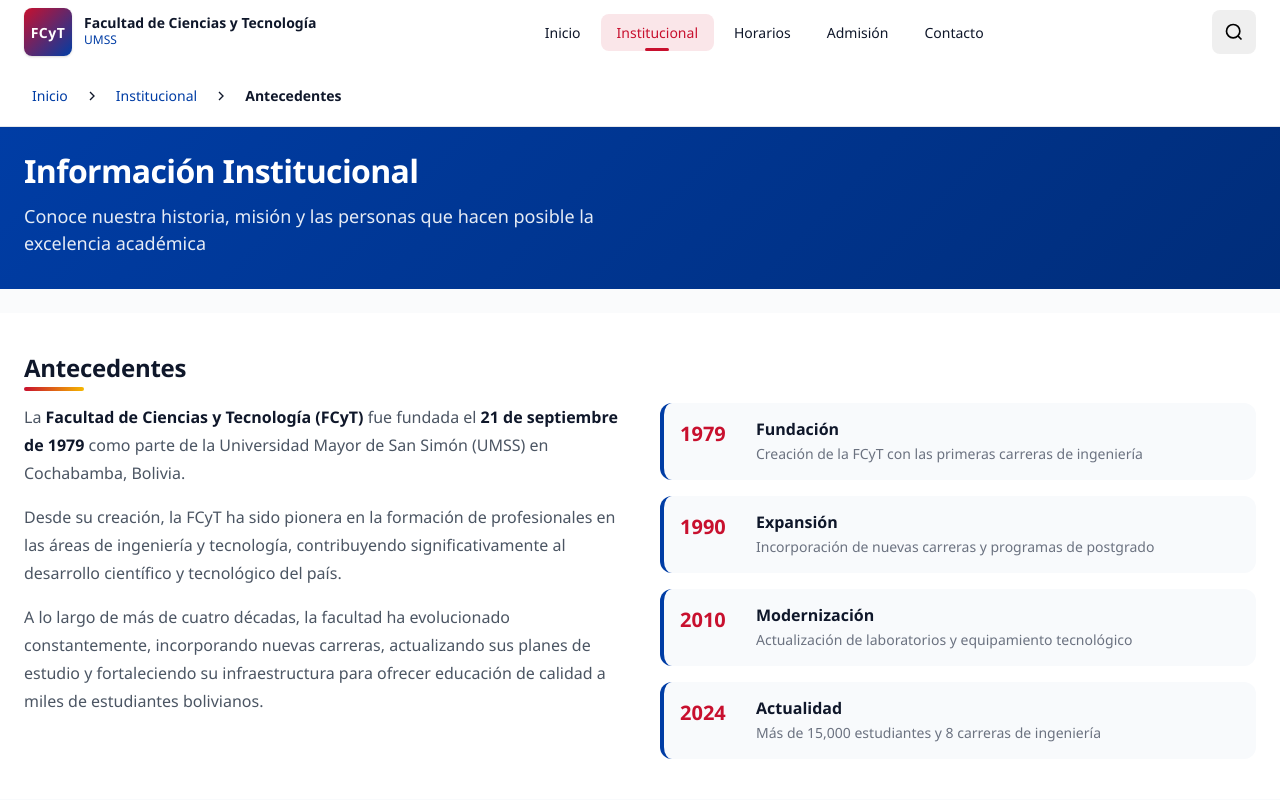
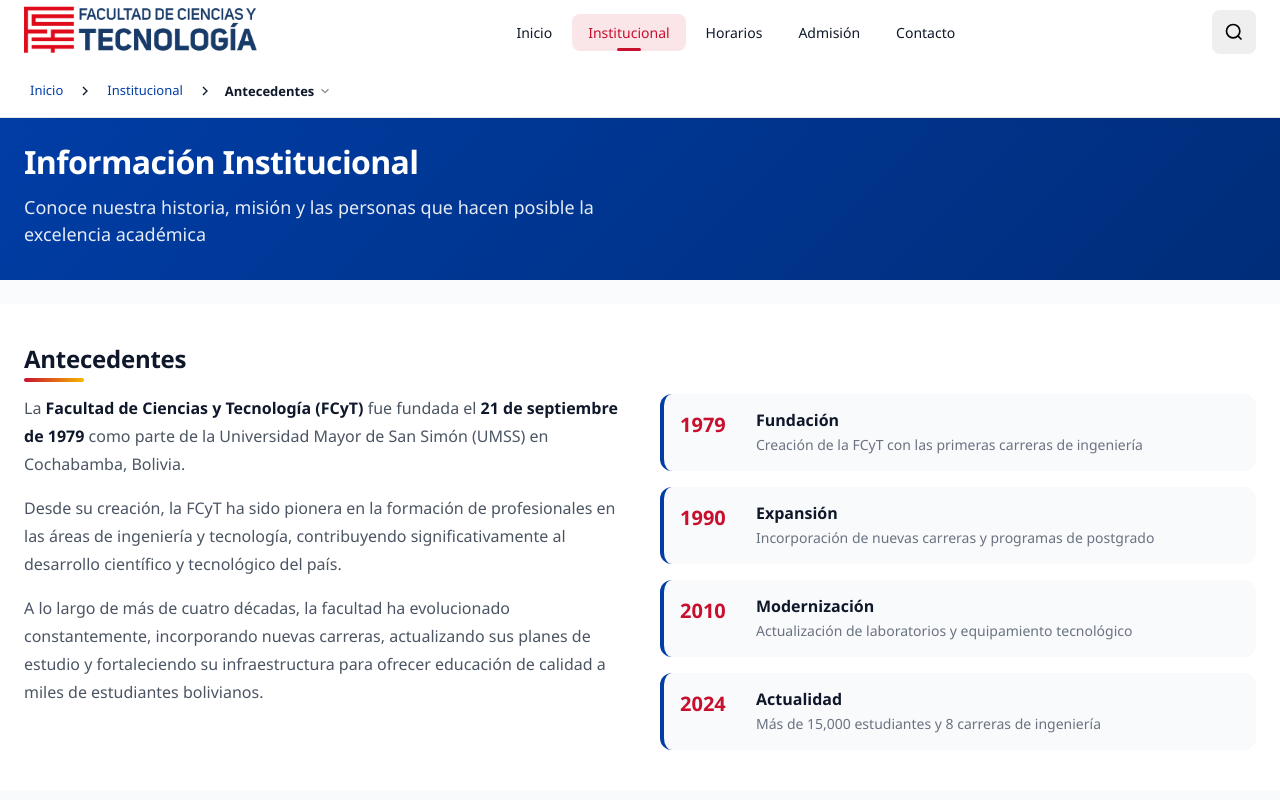
Before and after one commit to jh0nz/prototipo, a Vue app: page /institucional in a window 1280 px wide. Shown: the top 800 px of the page. Built offline with nearby package versions, Linux system fonts and the light colour scheme; the HTML template or start-up script is replaced by a standard one.

Commit message:
feat: Implement AppHeader, Breadcrumb navigation, and Institutional view with supporting assets and composables.

```diff
--- a/package.json
+++ b/package.json
@@ -7,7 +7,7 @@
     "node": "^20.19.0 || >=22.12.0"
   },
   "scripts": {
-    "dev": "vite",
+    "dev": "vite --host 0.0.0.0",
     "build": "run-p type-check \"build-only {@}\" --",
     "preview": "vite preview",
     "build-only": "vite build",
--- a/src/components/layout/AppHeader.vue
+++ b/src/components/layout/AppHeader.vue
@@ -5,11 +5,7 @@
       <RouterLink to="/" class="header__logo" aria-label="FCyT UMSS - Ir al inicio">
         <div class="logo">
           <div class="logo__icon">
-            <span class="logo__icon-text">FCyT</span>
-          </div>
-          <div class="logo__text hide-mobile">
-            <span class="logo__title">Facultad de Ciencias y Tecnología</span>
-            <span class="logo__subtitle">UMSS</span>
+            <img src="@/assets/fcyt.png" alt="Facultad de Ciencias y Tecnología - UMSS" class="logo__image" />
           </div>
         </div>
       </RouterLink>
@@ -180,21 +176,24 @@ onUnmounted(() => {
 }
 
 .logo__icon {
-  width: 48px;
-  height: 48px;
-  background: linear-gradient(135deg, var(--color-primary), var(--color-secondary));
-  border-radius: var(--radius-md);
+  width: auto;
+  height: 52px; /* Aumentado para mejor visibilidad dentro del header de 64px */
   display: flex;
   align-items: center;
-  justify-content: center;
-  box-shadow: var(--shadow-sm);
 }
 
-.logo__icon-text {
-  color: white;
-  font-size: var(--font-size-sm);
-  font-weight: var(--font-weight-bold);
-  letter-spacing: 0.5px;
+.logo__image {
+  height: 100%;
+  width: auto;
+  object-fit: contain;
+  max-width: 240px; /* Límite de ancho para no ocupar todo el header */
+}
+
+/* En mobile, reducir un poco si es necesario */
+@media (max-width: 767px) {
+  .logo__image {
+    max-width: 200px;
+  }
 }
 
 .logo__text {
--- a/src/components/layout/Breadcrumb.vue
+++ b/src/components/layout/Breadcrumb.vue
@@ -7,17 +7,7 @@
     <div class="breadcrumb__container container">
       <!-- Mobile: Mostrar padre → actual (máximo 2 niveles) -->
       <div class="breadcrumb__mobile hide-desktop">
-        <button
-          v-if="sections.length > 0"
-          class="breadcrumb__toggle"
-          @click="isExpanded = !isExpanded"
-          :aria-expanded="isExpanded"
-          aria-label="Mostrar secciones"
-        >
-          <svg width="20" height="20" viewBox="0 0 24 24" fill="none" stroke="currentColor" stroke-width="2">
-            <path d="M3 12h18M3 6h18M3 18h18"/>
-          </svg>
-        </button>
+
 
         <div class="breadcrumb__path">
           <!-- Mostrar padre si existe -->
@@ -26,6 +16,7 @@
               v-if="mobileBreadcrumbs[0]?.path"
               :to="mobileBreadcrumbs[0].path"
               class="breadcrumb__parent"
+              @click="isExpanded = false"
             >
               {{ mobileBreadcrumbs[0]?.label }}
             </RouterLink>
@@ -38,10 +29,17 @@
             </svg>
           </template>
 
-          <!-- Actual (siempre visible) -->
-          <span class="breadcrumb__current-mobile">
+          <!-- Actual (siempre visible - click para expandir) -->
+          <button
+            class="breadcrumb__current-mobile btn-reset"
+            @click="isExpanded = !isExpanded"
+            aria-label="Cambiar sección"
+          >
             {{ mobileBreadcrumbs[mobileBreadcrumbs.length - 1]?.label }}
-          </span>
+            <svg class="breadcrumb__chevron" width="12" height="12" viewBox="0 0 24 24" fill="none" stroke="currentColor" stroke-width="2">
+              <polyline points="6 9 12 15 18 9"/>
+            </svg>
+          </button>
         </div>
       </div>
 
@@ -66,6 +64,27 @@
           >
             {{ item.label }}
           </button>
+          <button
+            v-else-if="sections.length > 0 && index === breadcrumbs.length - 1"
+            class="breadcrumb__dropdown-trigger"
+            @click="isExpanded = !isExpanded"
+            aria-label="Cambiar sección"
+            :aria-expanded="isExpanded"
+          >
+            {{ item.label }}
+            <svg
+              class="breadcrumb__chevron"
+              :class="{ 'breadcrumb__chevron--expanded': isExpanded }"
+              width="14"
+              height="14"
+              viewBox="0 0 24 24"
+              fill="none"
+              stroke="currentColor"
+              stroke-width="2"
+            >
+              <polyline points="6 9 12 15 18 9"/>
+            </svg>
+          </button>
           <span
             v-else
             class="breadcrumb__current-text"
@@ -89,9 +108,9 @@
         </li>
       </ol>
 
-      <!-- Sections Dropdown (Mobile) -->
+      <!-- Sections Dropdown (Mobile & Desktop) -->
       <Transition name="slide-down">
-        <div v-if="isExpanded && sections.length > 0" class="breadcrumb__sections hide-desktop">
+        <div v-if="isExpanded && sections.length > 0" class="breadcrumb__sections">
           <button
             v-for="section in sections"
             :key="section.id"
@@ -99,8 +118,10 @@
             class="breadcrumb__section"
             :class="{ 'breadcrumb__section--active': activeSection === section.id }"
           >
-            <span class="breadcrumb__section-dot"></span>
             {{ section.label }}
+            <svg v-if="activeSection === section.id" width="16" height="16" viewBox="0 0 24 24" fill="none" stroke="currentColor" stroke-width="2" style="margin-left: auto;">
+              <polyline points="20 6 9 17 4 12"/>
+            </svg>
           </button>
         </div>
       </Transition>
@@ -144,12 +165,23 @@ function handleSectionClick(sectionId: string) {
   transition: all var(--transition-normal);
 }
 
+/* Desktop default (Compact) */
 .breadcrumb__container {
-  min-height: 36px;
+  min-height: 22px;
   display: flex;
   align-items: center;
-  padding-top: var(--spacing-1);
-  padding-bottom: var(--spacing-1);
+  padding-top: 2px;
+  padding-bottom: 2px;
+  position: relative; /* Anchor for dropdown */
+}
+
+@media (max-width: 767px) {
+  /* Mobile override (Touch friendly) */
+  .breadcrumb__container {
+    min-height: 40px !important;
+    padding-top: 4px;
+    padding-bottom: 4px;
+  }
 }
 
 /* Desktop Breadcrumb */
@@ -169,21 +201,22 @@ function handleSectionClick(sectionId: string) {
 }
 
 .breadcrumb__link {
-  font-size: var(--font-size-sm);
+  font-size: 13px; /* Slightly smaller than sm (14px) */
   color: var(--color-secondary);
   text-decoration: none;
-  padding: var(--spacing-1) var(--spacing-2);
+  padding: 2px 8px; /* Larger click box */
   border-radius: var(--radius-sm);
   transition: all var(--transition-fast);
   background: none;
   border: none;
   cursor: pointer;
   font-family: inherit;
+  margin: 0 -2px; /* Slight margin offset to compensate padding */
 }
 
 .breadcrumb__link:hover {
   color: var(--color-primary);
-  background-color: var(--color-primary-light);
+  background-color: var(--color-neutral-light); /* Box effect on hover */
   text-decoration: none;
 }
 
@@ -192,15 +225,52 @@ function handleSectionClick(sectionId: string) {
 }
 
 .breadcrumb__current-text {
-  font-size: var(--font-size-sm);
+  font-size: 13px;
   color: var(--color-neutral-dark);
   font-weight: var(--font-weight-semibold);
-  padding: var(--spacing-1) var(--spacing-2);
+  padding: 0 var(--spacing-1);
 }
 
-.breadcrumb__separator {
-  color: var(--color-neutral);
+.breadcrumb__dropdown-trigger {
+  font-size: 13px;
+  color: var(--color-neutral-dark);
+  font-weight: var(--font-weight-semibold);
+  padding: 2px 8px;
+  border-radius: var(--radius-sm);
+  background: transparent;
+  border: none;
+  cursor: pointer;
+  display: flex;
+  align-items: center;
+  gap: 4px;
+  transition: all var(--transition-fast);
+  font-family: inherit;
+  margin: 0 -4px; /* Align box */
+}
+
+.breadcrumb__dropdown-trigger:hover {
+  background-color: var(--color-neutral-light);
+  color: var(--color-primary);
+}
+
+.breadcrumb__dropdown-trigger[aria-expanded="true"] {
+  background-color: var(--color-primary-light);
+  color: var(--color-primary);
+}
+
+.breadcrumb__chevron {
+  opacity: 0.5;
+  transition: transform var(--transition-normal);
   flex-shrink: 0;
+}
+
+.breadcrumb__dropdown-trigger:hover .breadcrumb__chevron,
+.breadcrumb__dropdown-trigger[aria-expanded="true"] .breadcrumb__chevron {
+  opacity: 1;
+}
+
+.breadcrumb__chevron--expanded {
+  transform: rotate(180deg);
 }
 
 /* Mobile Breadcrumb */
@@ -212,24 +282,7 @@ function handleSectionClick(sectionId: string) {
   padding: 0;
 }
 
-.breadcrumb__toggle {
-  display: flex;
-  align-items: center;
-  justify-content: center;
-  width: 32px;
-  height: 32px;
-  background: none;
-  border: none;
-  color: var(--color-secondary);
-  cursor: pointer;
-  border-radius: var(--radius-md);
-  transition: all var(--transition-fast);
-}
 
-.breadcrumb__toggle:hover {
-  background-color: var(--color-primary-light);
-  color: var(--color-primary);
-}
 
 .breadcrumb__path {
   display: flex;
@@ -238,6 +291,37 @@ function handleSectionClick(sectionId: string) {
   font-size: var(--font-size-xs);
   flex: 1;
   min-width: 0;
+}
+
+.breadcrumb__current-mobile {
+  font-weight: var(--font-weight-semibold);
+  color: var(--color-neutral-dark);
+  white-space: nowrap;
+  overflow: hidden;
+  text-overflow: ellipsis;
+  flex-shrink: 1;
+  min-width: 0;
+  display: flex;
+  align-items: center;
+  gap: 4px;
+  padding: 4px 8px; /* Touch target visual box */
+  border-radius: var(--radius-sm);
+  background: none;
+  border: none;
+  font-family: inherit;
+  font-size: inherit;
+  cursor: pointer;
+  transition: background-color var(--transition-fast);
+}
+
+.breadcrumb__current-mobile:hover,
+.breadcrumb__current-mobile:active {
+  background-color: var(--color-neutral-light);
+}
+
+.breadcrumb__chevron {
+  opacity: 0.5;
+  flex-shrink: 0;
 }
 
 .breadcrumb__parent {
@@ -249,25 +333,14 @@ function handleSectionClick(sectionId: string) {
   text-overflow: ellipsis;
   flex-shrink: 1;
   min-width: 0;
+  padding: 4px 8px; /* Larger touch target */
+  margin: 0 -4px; /* Offset margin to align text visually but keep box */
+  border-radius: var(--radius-sm);
+  transition: background-color var(--transition-fast);
 }
-
 .breadcrumb__parent:hover {
-  text-decoration: underline;
-}
-
-.breadcrumb__arrow {
-  color: var(--color-neutral);
-  flex-shrink: 0;
-}
-
-.breadcrumb__current-mobile {
-  font-weight: var(--font-weight-semibold);
-  color: var(--color-neutral-dark);
-  white-space: nowrap;
-  overflow: hidden;
-  text-overflow: ellipsis;
-  flex-shrink: 1;
-  min-width: 0;
+  background-color: var(--color-secondary-light);
+  text-decoration: none;
 }
 
 /* Sections Dropdown */
@@ -275,13 +348,26 @@ function handleSectionClick(sectionId: string) {
   position: absolute;
   top: 100%;
   left: 0;
-  right: 0;
+  /* right: 0; Removed to allow auto width in desktop */
+  min-width: 240px;
+  max-width: 100%;
   background-color: var(--color-surface);
-  border-bottom: 1px solid var(--color-neutral-light);
+  border: 1px solid var(--color-neutral-light);
+  border-top: none;
   box-shadow: var(--shadow-lg);
   max-height: 60vh;
   overflow-y: auto;
   z-index: var(--z-dropdown);
+  border-radius: 0 0 var(--radius-md) var(--radius-md);
+}
+
+@media (max-width: 767px) {
+  .breadcrumb__sections {
+    right: 0; /* Full width on mobile */
+    min-width: auto;
+    border-left: none;
+    border-right: none;
+  }
 }
 
 .breadcrumb__section {
@@ -312,18 +398,7 @@ function handleSectionClick(sectionId: string) {
   font-weight: var(--font-weight-semibold);
 }
 
-.breadcrumb__section-dot {
-  width: 8px;
-  height: 8px;
-  border-radius: var(--radius-full);
-  background-color: currentColor;
-  opacity: 0.5;
-  flex-shrink: 0;
-}
-
-.breadcrumb__section--active .breadcrumb__section-dot {
-  opacity: 1;
-}
+/* Dot styles removed */
 
 /* Transitions */
 .slide-down-enter-active,
@@ -342,9 +417,6 @@ function handleSectionClick(sectionId: string) {
   .breadcrumb {
     top: 64px;
   }
+}
 
-  .breadcrumb__container {
-    min-height: 36px;
-  }
-}
 </style>
--- a/src/composables/useBreadcrumb.ts
+++ b/src/composables/useBreadcrumb.ts
@@ -73,7 +73,7 @@ export function useBreadcrumb() {
     function navigateToSection(sectionId: string) {
         const section = sections.value.find(s => s.id === sectionId)
         if (section?.element) {
-            const headerOffset = 110 // Header (64px) + Breadcrumb (46px)
+            const headerOffset = 90 // Header (64px) + Breadcrumb (28px)
             const elementPosition = section.element.getBoundingClientRect().top
             const offsetPosition = elementPosition + window.pageYOffset - headerOffset
 
--- a/src/views/InstitutionalView.vue
+++ b/src/views/InstitutionalView.vue
@@ -292,7 +292,7 @@ function toggleAccordion(index: number) {
 /* Smooth scroll behavior */
 html {
   scroll-behavior: smooth;
-  scroll-padding-top: 110px; /* Header (64px) + Breadcrumb (46px) */
+  scroll-padding-top: 90px; /* Header (64px) + Breadcrumb (24px+padding) */
 }
 
 /* Page Header */
```
Also changed, not shown: src/assets/fcyt.png (added), 1 other file (tests, documents, lock files or other folders).
